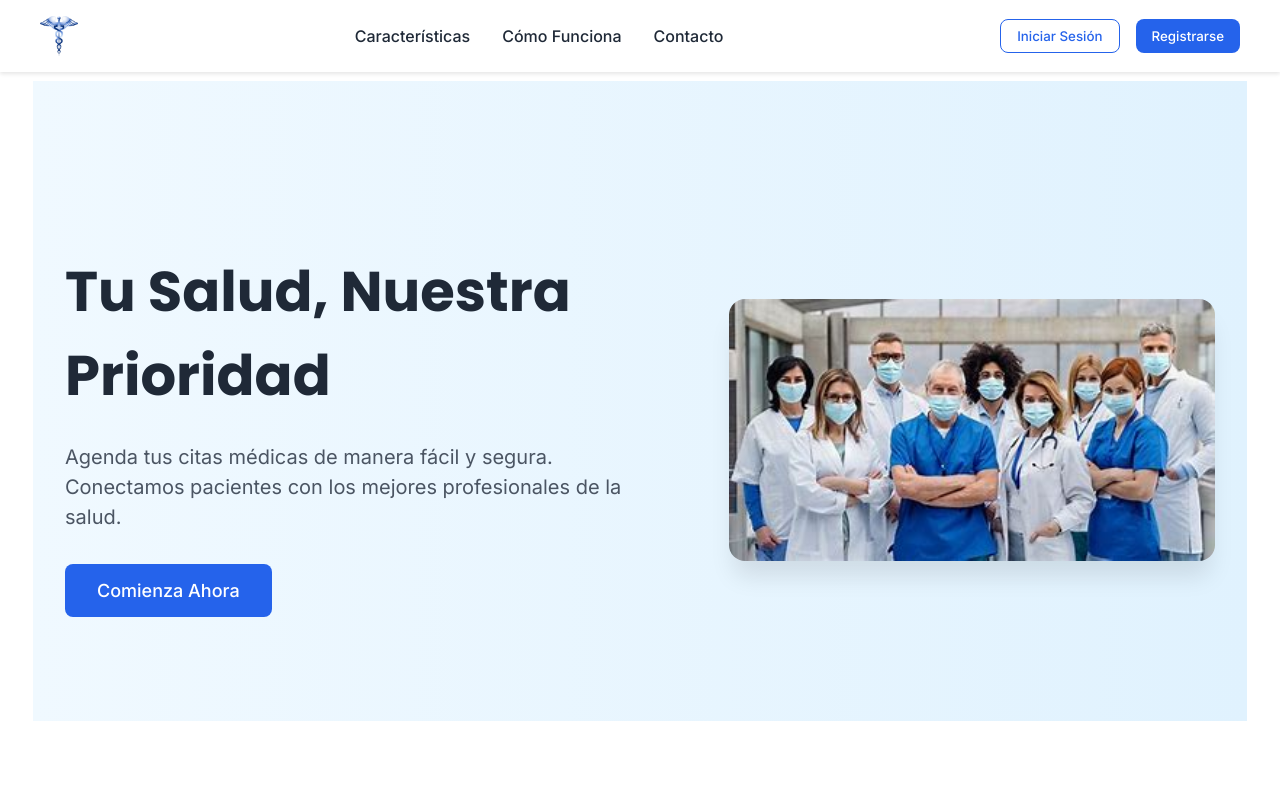
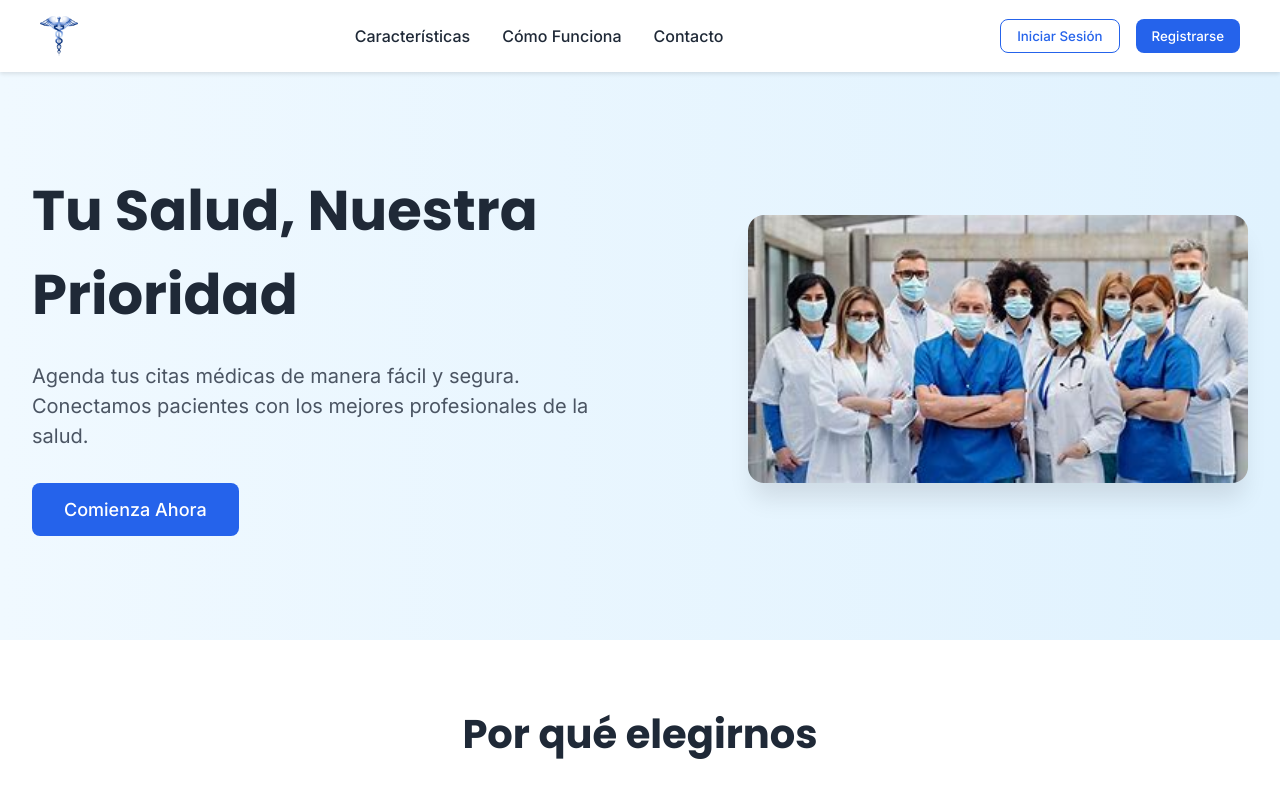
Before and after one commit to DanielTolaba41/front-end, an Angular app: page / in a window 1280 px wide. Shown: the top 793 px of the page. Built offline with nearby package versions, Linux system fonts and the light colour scheme.

Commit message:
Actualizar Css

```diff
--- a/src/app/pages/dashboard/doctor-dashboard/appointments-control/appointments-control.component.css
+++ b/src/app/pages/dashboard/doctor-dashboard/appointments-control/appointments-control.component.css
@@ -27,6 +27,7 @@
 
 .control-header {
   margin-bottom: 2rem;
+  padding: 11%;
 }
 
 .control-header h2 {
--- a/src/styles.css
+++ b/src/styles.css
@@ -9,7 +9,7 @@
 
 * {
   margin: 0;
-  padding: 11px;
+  padding: 0;
   box-sizing: border-box;
 }
 
```
